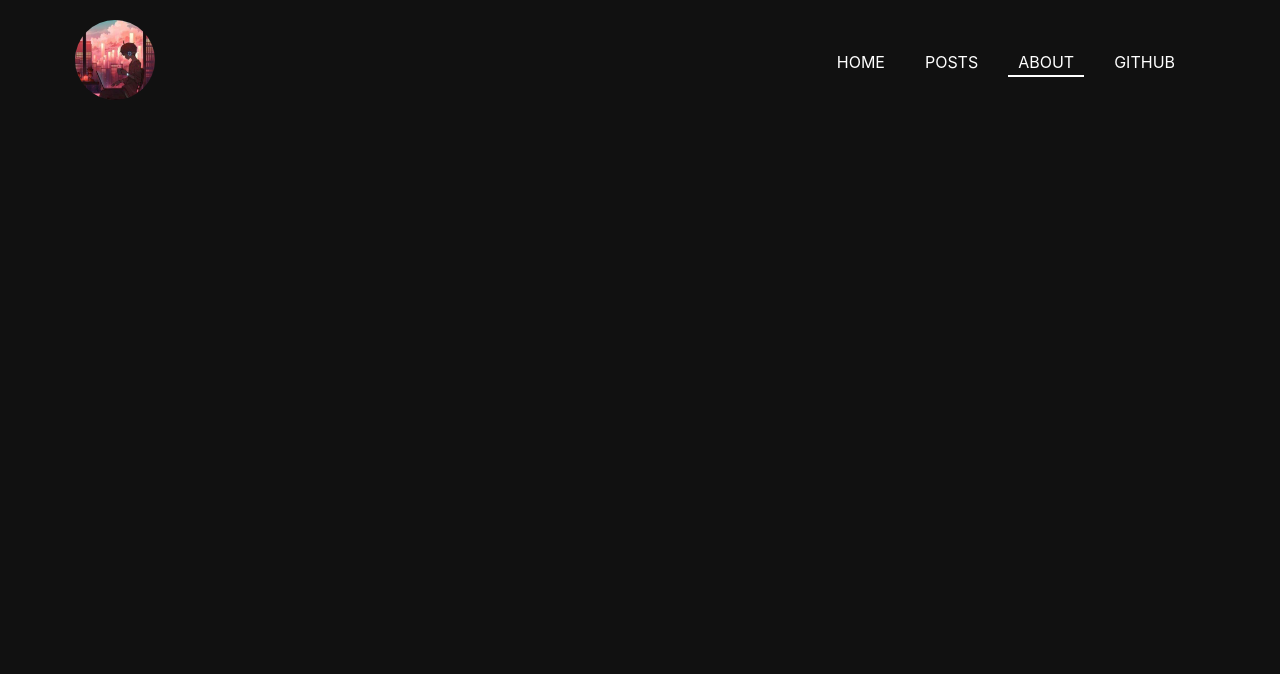
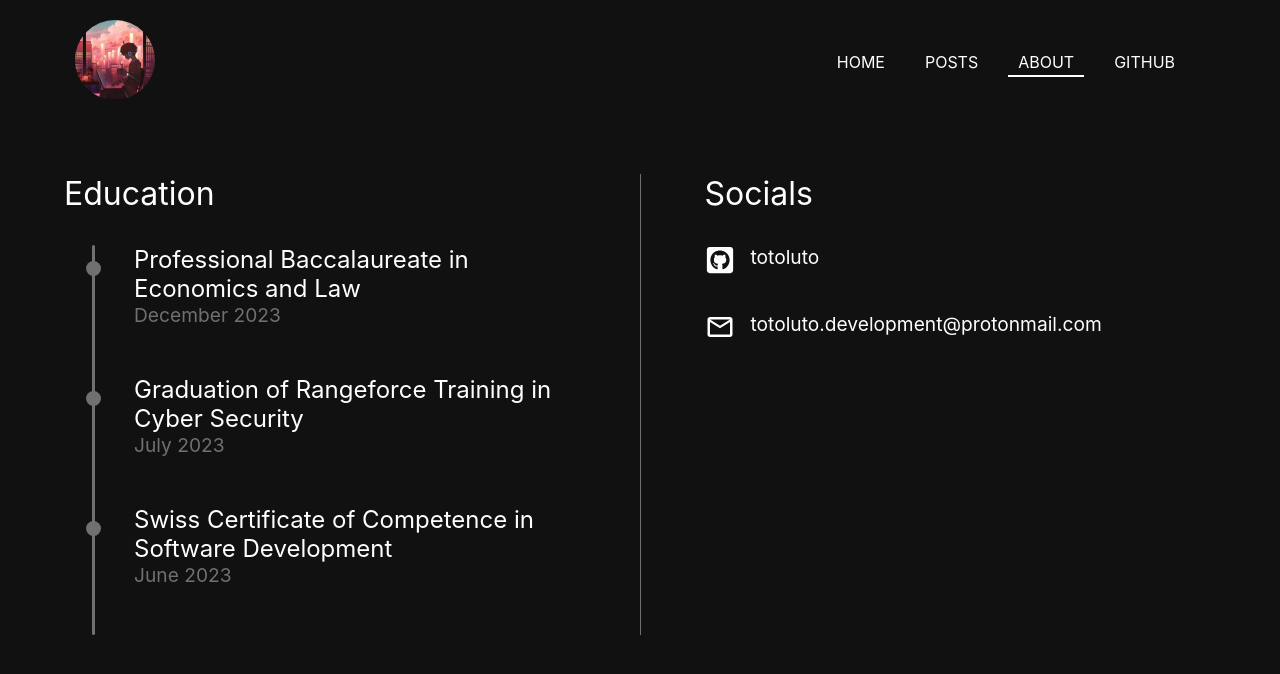
Before and after one commit to totoluto/portfolio, a React (Create React App) app: page /about in a window 1280 px wide. Shown: the top 674 px of the page. Built offline with nearby package versions, Linux system fonts and the light colour scheme.

Commit message:
added about page

```diff
--- a/package.json
+++ b/package.json
@@ -8,6 +8,7 @@
     "@testing-library/user-event": "^13.5.0",
     "react": "^18.2.0",
     "react-dom": "^18.2.0",
+    "react-icons": "^4.10.1",
     "react-router-dom": "^6.11.2",
     "react-scripts": "5.0.1",
     "web-vitals": "^2.1.4"
--- a/src/App.css
+++ b/src/App.css
@@ -196,3 +196,112 @@
 .decorationNone{
   text-decoration: none;
 }
+
+.about{
+  display: flex;
+  width: 100%;
+  flex-direction: row;
+  align-items: flex-start;
+  justify-content: space-around;
+}
+
+.education{
+  width: 50%;
+  padding: 0 5vw 0 5vw;
+  border-right: #707070 1px solid;
+}
+
+.contact{
+  width: 50%;
+  padding: 0 5vw 0 5vw;
+}
+
+.contactTitle{
+  font-size: 2rem;
+}
+
+.educationTitle{
+  font-size: 2rem;
+  padding-bottom: 2rem;
+}
+
+.educationTimeline{
+  position: relative;
+  margin: 0 auto;
+}
+
+.educationTimelineScroll{
+  overflow-x: hidden;
+  overflow-y: scroll;
+  scrollbar-width: thin;
+  scrollbar-color: #a8a8a8 #111111;
+  scroll-behavior: smooth;
+  max-height: 55vh;
+}
+
+.educationTimeline::after {
+  content: '';
+  position: absolute;
+  width: 3px;
+  background-color: #707070;
+  top: 0;
+  bottom: 0;
+  left: 31px;
+  margin-left: -3px;
+  border-radius: 20px;
+}
+
+.educationTimelineContainer {
+  position: relative;
+  background-color: inherit;
+  width: 90%;
+  padding-left: 70px;
+  padding-right: 25px;
+  padding-bottom: 3rem;
+}
+
+.educationTimelineContainer::after {
+  content: '';
+  position: absolute;
+  width: 15px;
+  height: 15px;
+  right: -20px;
+  background-color: #707070;
+  top: 16px;
+  border-radius: 50%;
+  z-index: 1;
+  left: 22px;
+}
+
+.educationTimelineTitle{
+  font-size: 1.5rem;
+}
+
+.educationTimelineSubtitle{
+  font-size: 1.2rem;
+  color: #707070;
+}
+
+.contactIcon{
+  color: white;
+}
+
+.contactContent{
+  margin-top: 2rem;
+}
+
+.contactLink{
+  display: flex;
+  text-decoration: none;
+  color: white;
+  font-size: 1.2rem;
+  padding-bottom: 2rem;
+}
+
+.contactLink:hover{
+  color: lightgray;
+}
+
+.contactIcon{
+  padding-right: 1rem;
+}
--- a/src/Sites/About.js
+++ b/src/Sites/About.js
@@ -1,4 +1,6 @@
 import '../App.css';
+import {MdOutlineEmail} from "react-icons/md";
+import {FaGithubSquare} from "react-icons/fa";
 
 function About(){
     return (
@@ -6,12 +8,64 @@ function About(){
             <div className="about">
                 <div className={"education"}>
                     <div className={"educationTitle"}>
-
+                        Education
+                    </div>
+                    <div className={"educationTimelineScroll"}>
+                        <div className={"educationTimeline"}>
+                            <div className={"educationTimelineContainer"}>
+                                <div className={"educationTimelineContent"}>
+                                    <div className={"educationTimelineTitle"}>
+                                        Professional Baccalaureate in Economics and Law
+                                    </div>
+                                    <div className={"educationTimelineSubtitle"}>
+                                        December 2023
+                                    </div>
+                                </div>
+                            </div>
+                            <div className={"educationTimelineContainer"}>
+                                <div className={"educationTimelineContent"}>
+                                    <div className={"educationTimelineTitle"}>
+                                        Graduation of Rangeforce Training in Cyber Security
+                                    </div>
+                                    <div className={"educationTimelineSubtitle"}>
+                                        July 2023
+                                    </div>
+                                </div>
+                            </div>
+                            <div className={"educationTimelineContainer"}>
+                                <div className={"educationTimelineContent"}>
+                                    <div className={"educationTimelineTitle"}>
+                                        Swiss Certificate of Competence in Software Development
+                                    </div>
+                                    <div className={"educationTimelineSubtitle"}>
+                                        June 2023
+                                    </div>
+                                </div>
+                            </div>
+                        </div>
                     </div>
                 </div>
                 <div className={"contact"}>
                     <div className={"contactTitle"}>
-
+                        Socials
+                    </div>
+                    <div className={"contactContent"}>
+                        <a rel="noreferrer" href="https://github.com/totoluto" target="_blank" className={"contactLink"}>
+                            <div className={"contactIcon"}>
+                                <FaGithubSquare size={30}/>
+                            </div>
+                            <div className={"contactIconText"}>
+                                totoluto
+                            </div>
+                        </a>
+                        <a href={"mailto:totoluto.development@protonmail.com"} className={"contactLink"}>
+                            <div className={"contactIcon"}>
+                                <MdOutlineEmail size={30}/>
+                            </div>
+                            <div className={"contactIconText"}>
+                                totoluto.development@protonmail.com
+                            </div>
+                        </a>
                     </div>
                 </div>
             </div>
```
Also changed, not shown: 1 other file (tests, documents, lock files or other folders).
